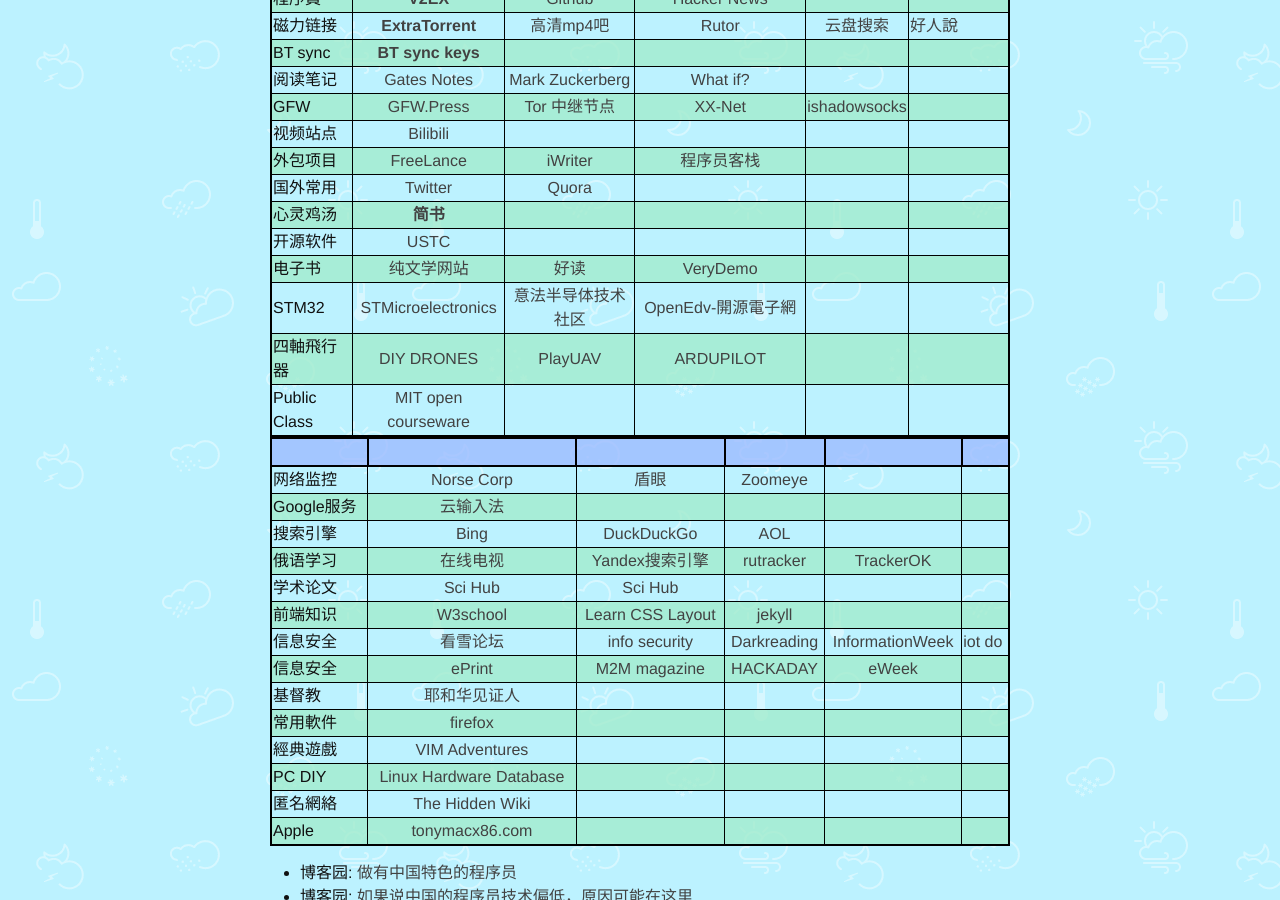
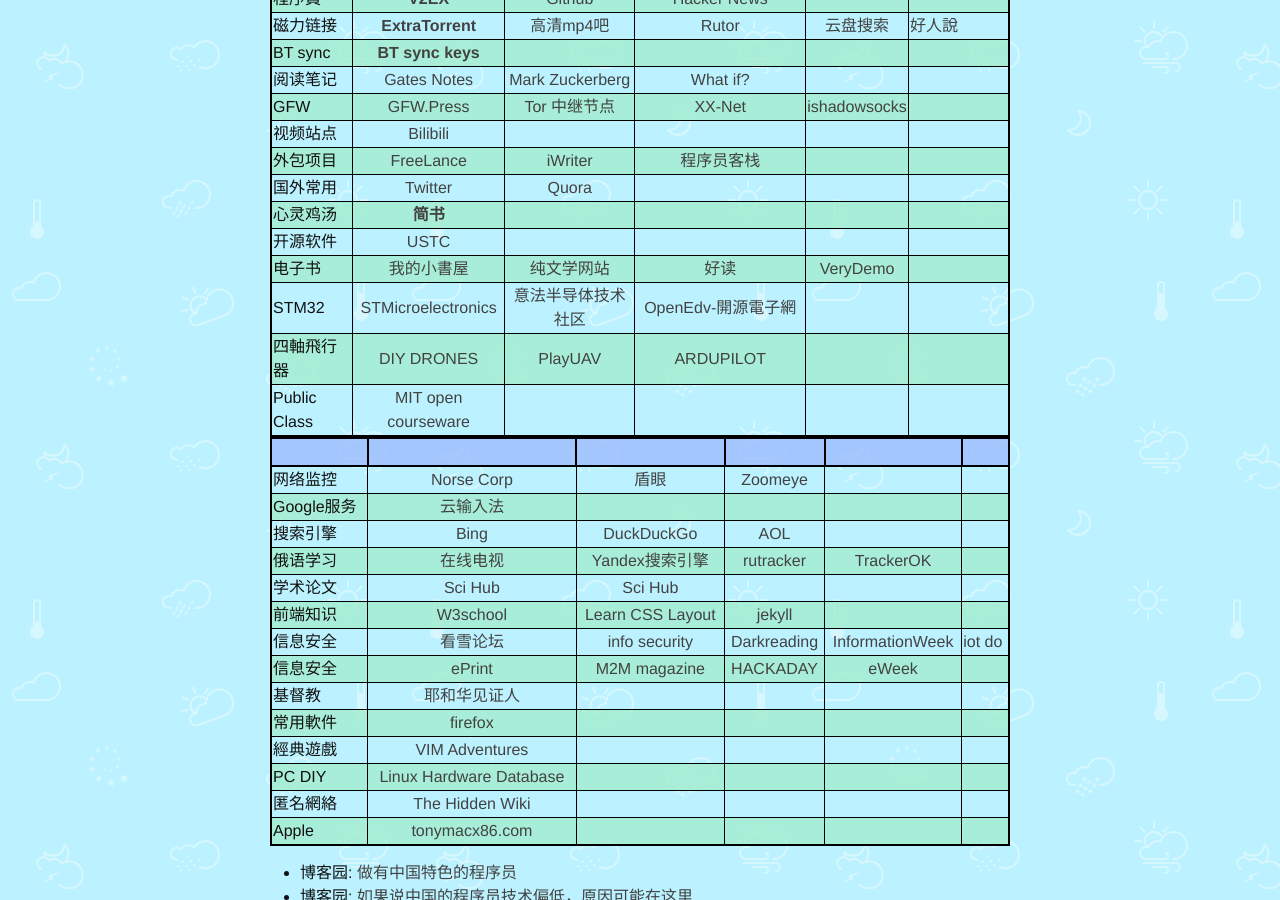
Before and after one commit to explorerlxz/explorerlxz.github.io, a Jekyll site: the page built from _posts/2016-10-18-常用链接.md, in a window 1280 px wide and 900 px high, scrolled down 544 px. Built offline with Jekyll 4.4.1, drawn with Linux system fonts in a browser that asks for light colours.

Commit message:
添加mebook.cc

```diff
--- a/_posts/2016-10-18-常用链接.md
+++ b/_posts/2016-10-18-常用链接.md
@@ -26,7 +26,7 @@
 |国外常用|[Twitter](https://twitter.com)|[Quora](https://www.quora.com)|||
 |心灵鸡汤|[**简书**](http://www.jianshu.com)|
 |开源软件|[USTC](http://mirrors.ustc.edu.cn/)|[]()|
-|电子书|[纯文学网站](http://www.purepen.com/index.html)|[好读](http://www.haodoo.net/)|[VeryDemo](http://www.verydemo.com)|
+|电子书|[我的小書屋](http://mebook.cc/)|[纯文学网站](http://www.purepen.com/index.html)|[好读](http://www.haodoo.net/)|[VeryDemo](http://www.verydemo.com)|
 |STM32|[STMicroelectronics](http://www.st.com/)|[意法半导体技术社区](http://www.stmcu.org/)|[OpenEdv-開源電子網](http://www.openedv.com)|
 |四軸飛行器|[DIY DRONES](http://diydrones.com/)|[PlayUAV](http://en.playuav.com/)|[ARDUPILOT](http://ardupilot.org/)|
 |Public Class|[MIT open courseware](https://ocw.mit.edu/courses/index.htm)|
```
